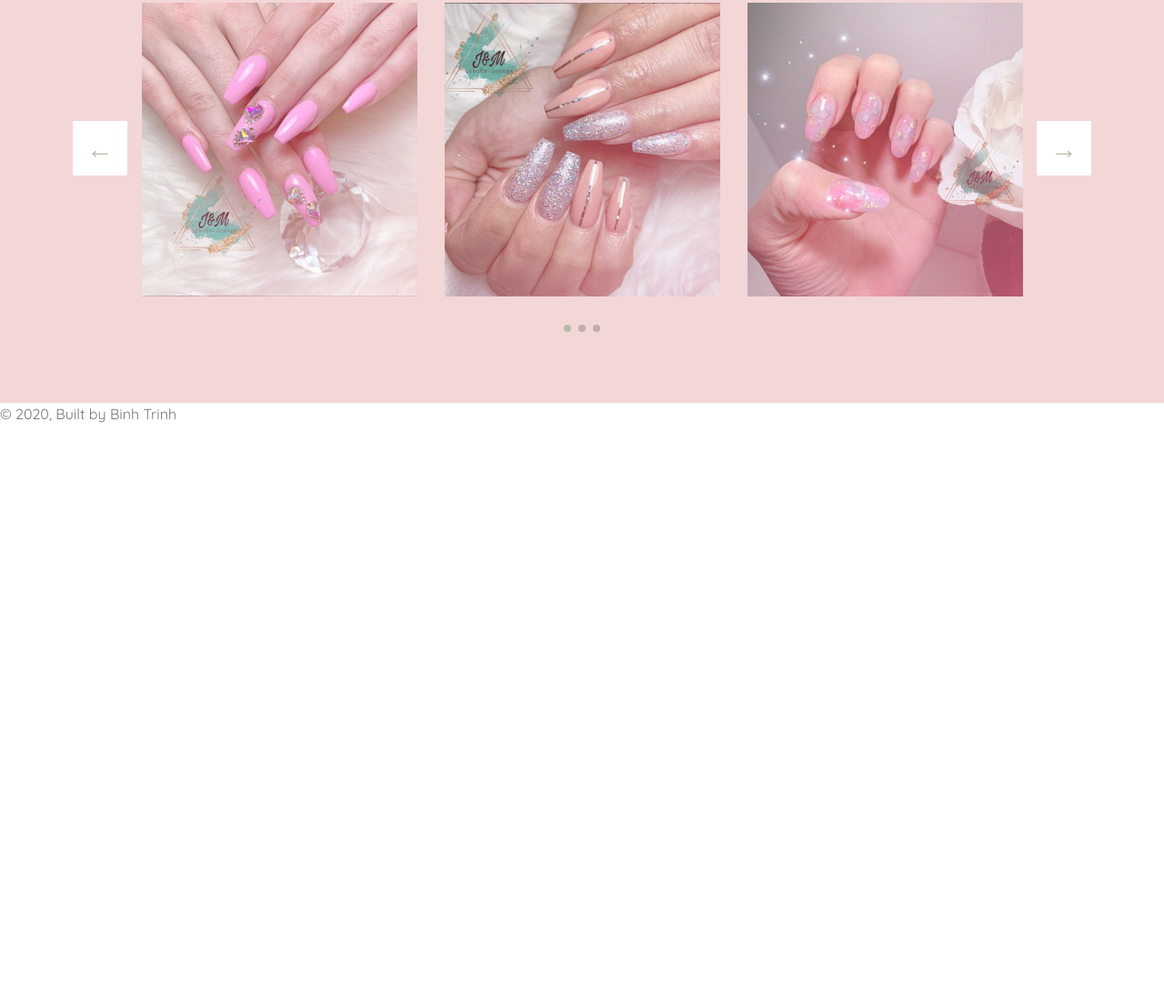
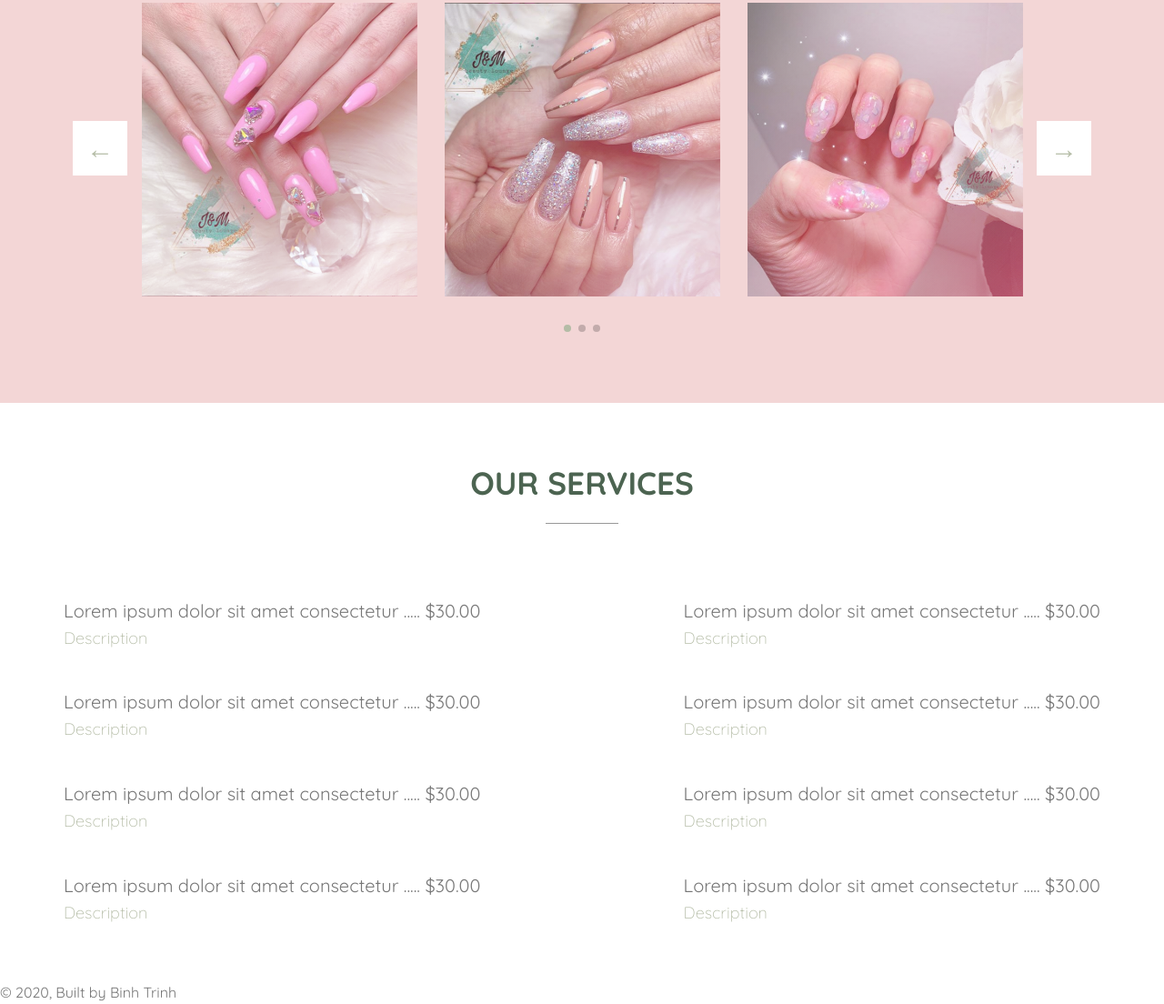
Before and after one commit to kyle-trinh/be-you-tiful, a Gatsby site: page / in a window 1280 px wide. Shown: the part 1513-2617 px from the top of the page at 91% size. Before the commit the page ends 1981 px from the top, so only its background shows below. Built offline with nearby package versions, Linux system fonts and the light colour scheme; Gatsby itself is replaced by a stand-in of ours.

Commit message:
add services section

```diff
--- /dev/null
+++ b/src/components/home/Services.js
@@ -0,0 +1,49 @@
+import React from "react"
+
+const Services = () => {
+  return (
+    <section className="section-services">
+      <div className="u-center-text u-margin-bottom-big">
+        <h2 className="heading-secondary">Our Services</h2>
+      </div>
+      <div className="container">
+        <ul className="services-list">
+          <li className="services-list__item">
+            Lorem ipsum dolor sit amet consectetur ..... $30.00{" "}
+            <span>Description</span>
+          </li>
+          <li className="services-list__item">
+            Lorem ipsum dolor sit amet consectetur ..... $30.00
+            <span>Description</span>
+          </li>
+          <li className="services-list__item">
+            Lorem ipsum dolor sit amet consectetur ..... $30.00
+            <span>Description</span>
+          </li>
+          <li className="services-list__item">
+            Lorem ipsum dolor sit amet consectetur ..... $30.00
+            <span>Description</span>
+          </li>
+          <li className="services-list__item">
+            Lorem ipsum dolor sit amet consectetur ..... $30.00
+            <span>Description</span>
+          </li>
+          <li className="services-list__item">
+            Lorem ipsum dolor sit amet consectetur ..... $30.00
+            <span>Description</span>
+          </li>
+          <li className="services-list__item">
+            Lorem ipsum dolor sit amet consectetur ..... $30.00
+            <span>Description</span>
+          </li>
+          <li className="services-list__item">
+            Lorem ipsum dolor sit amet consectetur ..... $30.00
+            <span>Description</span>
+          </li>
+        </ul>
+      </div>
+    </section>
+  )
+}
+
+export default Services
--- a/src/pages/index.js
+++ b/src/pages/index.js
@@ -4,6 +4,7 @@ import { Link } from "gatsby"
 import Layout from "../components/layout"
 import Welcome from "../components/home/Welcome"
 import Works from "../components/home/Works"
+import Services from "../components/home/Services"
 
 import SEO from "../components/seo"
 
@@ -12,6 +13,7 @@ const IndexPage = () => (
     <SEO title="Home" />
     <Welcome />
     <Works />
+    <Services />
   </Layout>
 )
 
--- a/src/styles/pages/home.scss
+++ b/src/styles/pages/home.scss
@@ -1,3 +1,24 @@
 .section-works {
   background-color: $color-primary-light;
 }
+
+.section-services {
+  .services-list {
+    display: grid;
+    grid-template-columns: repeat(2, 1fr);
+    font-size: 2rem;
+    grid-gap: 4rem;
+
+    &__item {
+      span {
+        display: block;
+        font-size: 1.8rem;
+        color: $color-secondary-light;
+        font-weight: 300;
+      }
+      &:nth-child(2n) {
+        justify-self: end;
+      }
+    }
+  }
+}
```
